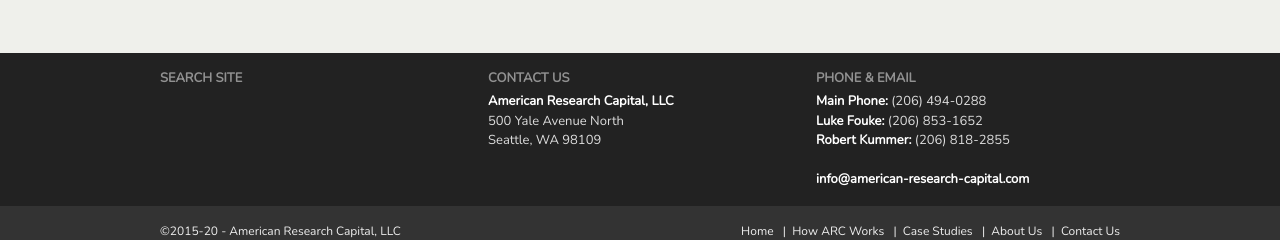
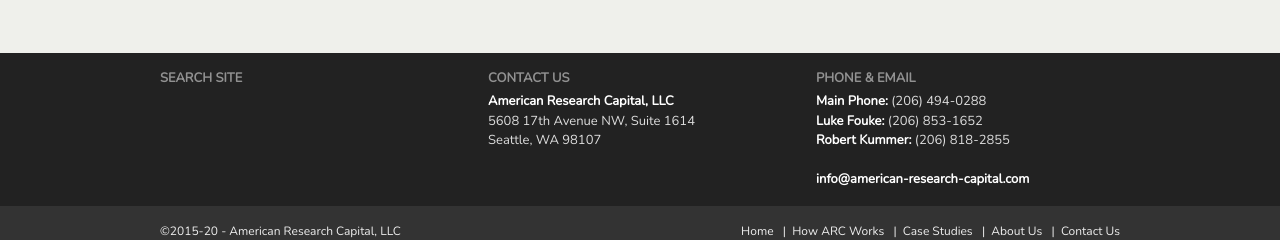
Before and after one commit to Rhysling/arc-site, a Svelte app: page / in a window 1280 px wide. Shown: the part 1365-1605 px from the top of the page. Built offline with nearby package versions, Linux system fonts and the light colour scheme.

Commit message:
Update address.

```diff
--- a/src/components/Footer.svelte
+++ b/src/components/Footer.svelte
@@ -72,9 +72,9 @@
         <div class="tile is-child">
           <div class="arc-subhead">CONTACT US</div>
           <div class="arc-title">American Research Capital, LLC</div>
-          500 Yale Avenue North
+          5608 17th Avenue NW, Suite 1614
           <br />
-          Seattle, WA 98109
+          Seattle, WA 98107
         </div>
       </div>
 
```
